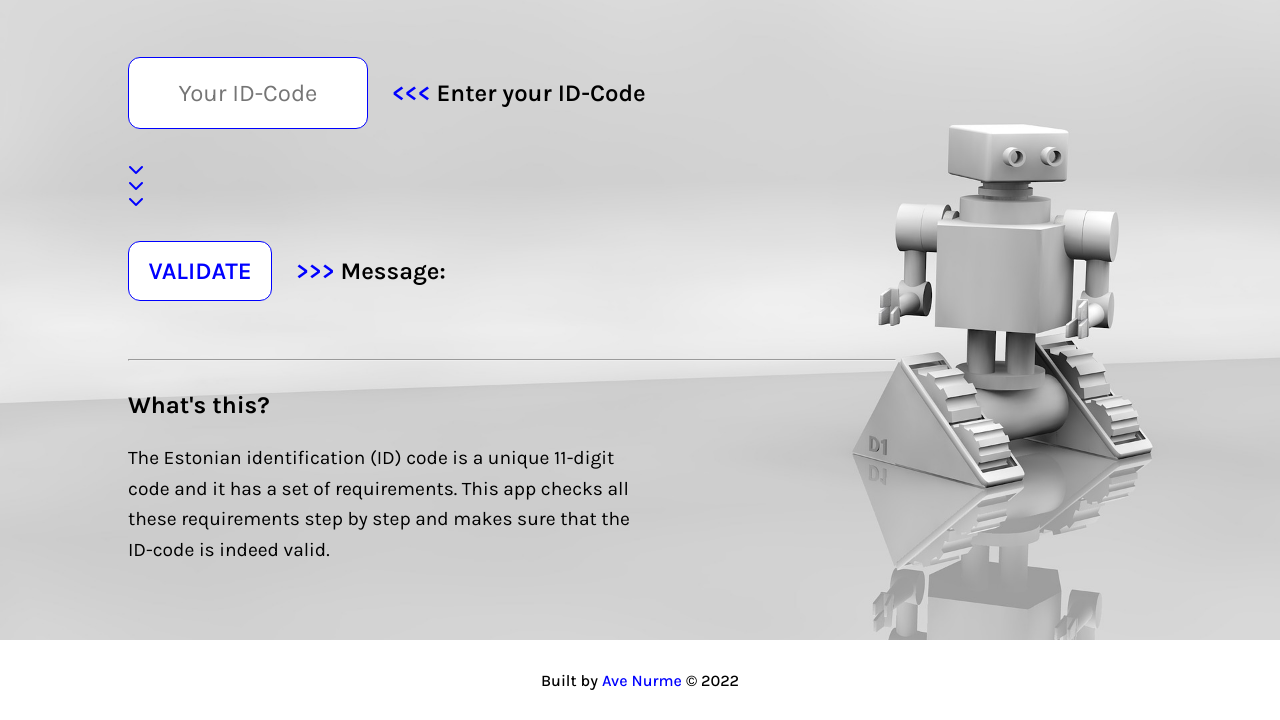
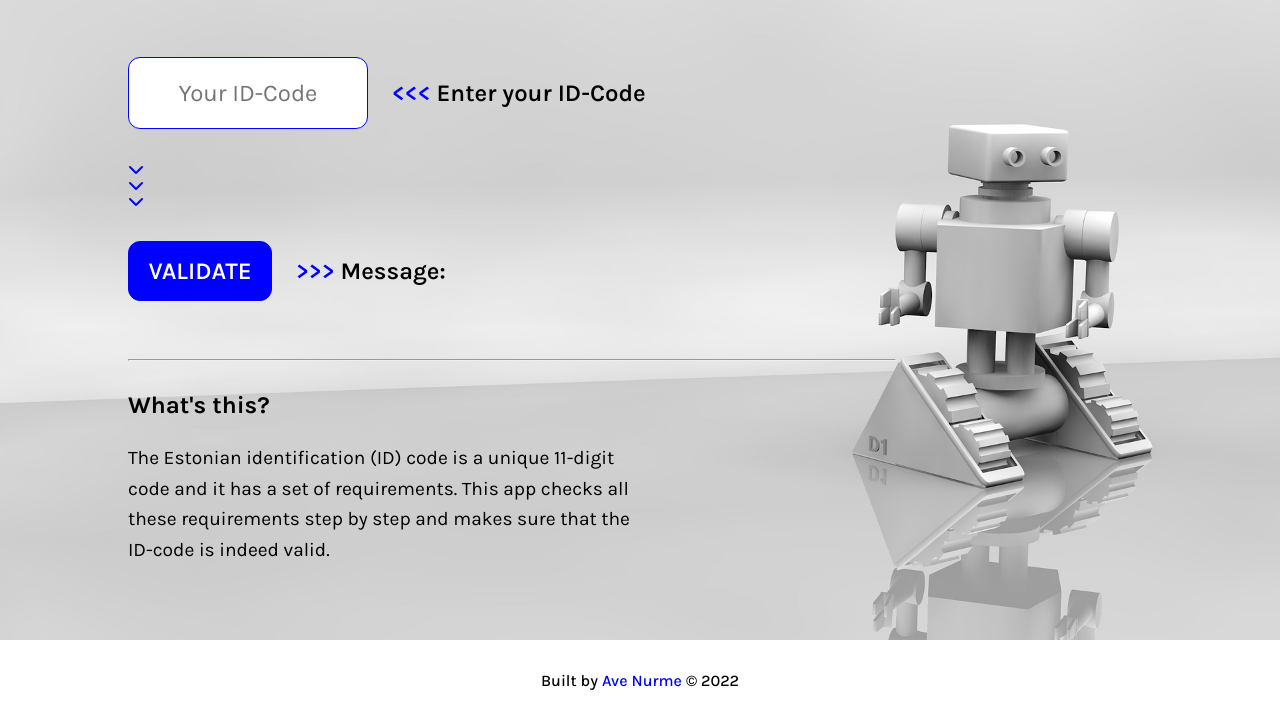
Before and after one commit to nurme-ave/ID-code-validator-JS, a plain HTML site: page index.html in a window 1280 px wide. In both pictures the pointer is over the button "VALIDATE". Shown: the part 80-800 px from the top of the page. Drawn offline with Linux system fonts and the light colour scheme.

Commit message:
Add different bkg-color and text color to submit button on hover

```diff
--- a/style.css
+++ b/style.css
@@ -374,7 +374,8 @@ footer a {
   }
 
   .submit-button:hover {
-    color: blue;
+    background-color: blue;
+    color: #fff;
   }
 
   .note,
```
